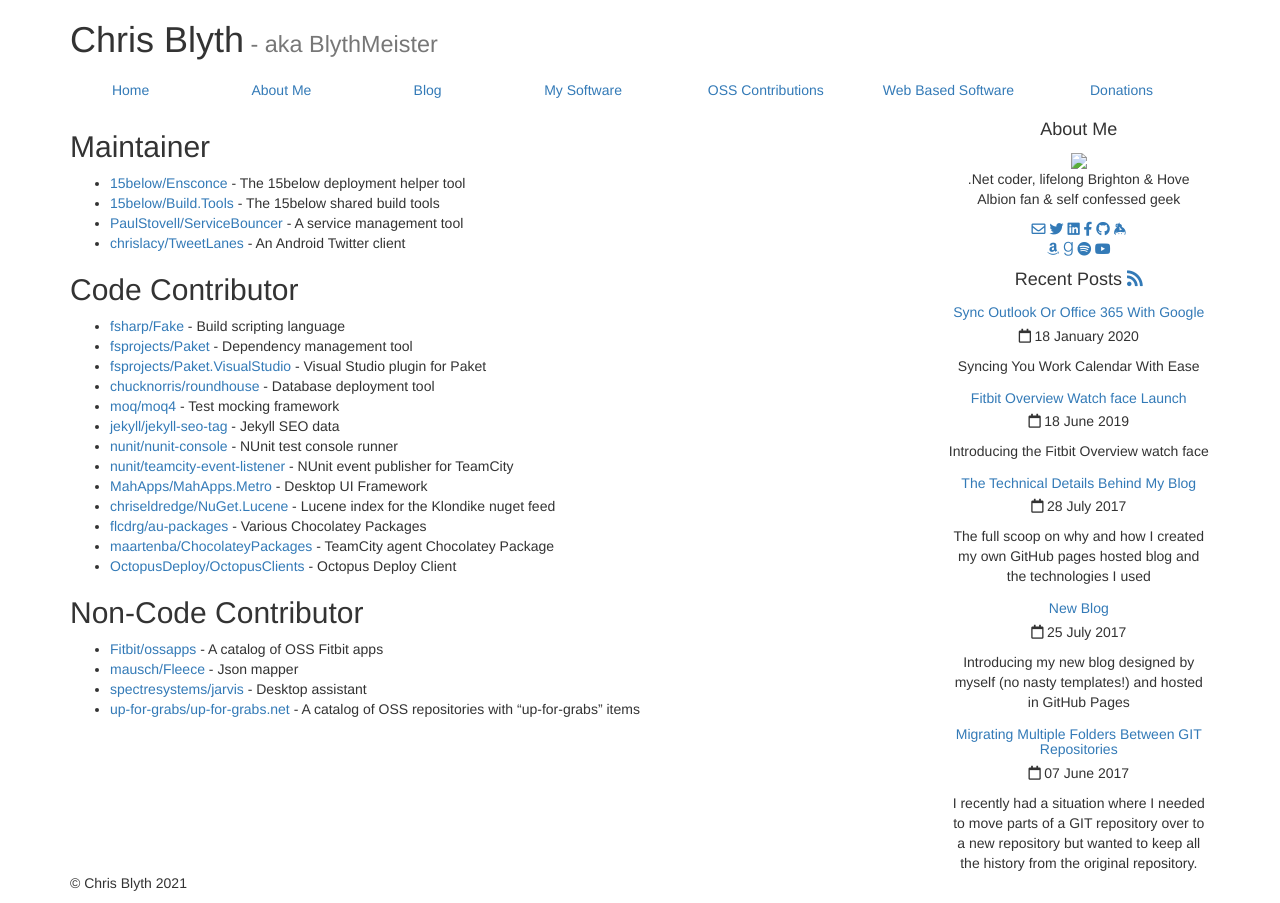
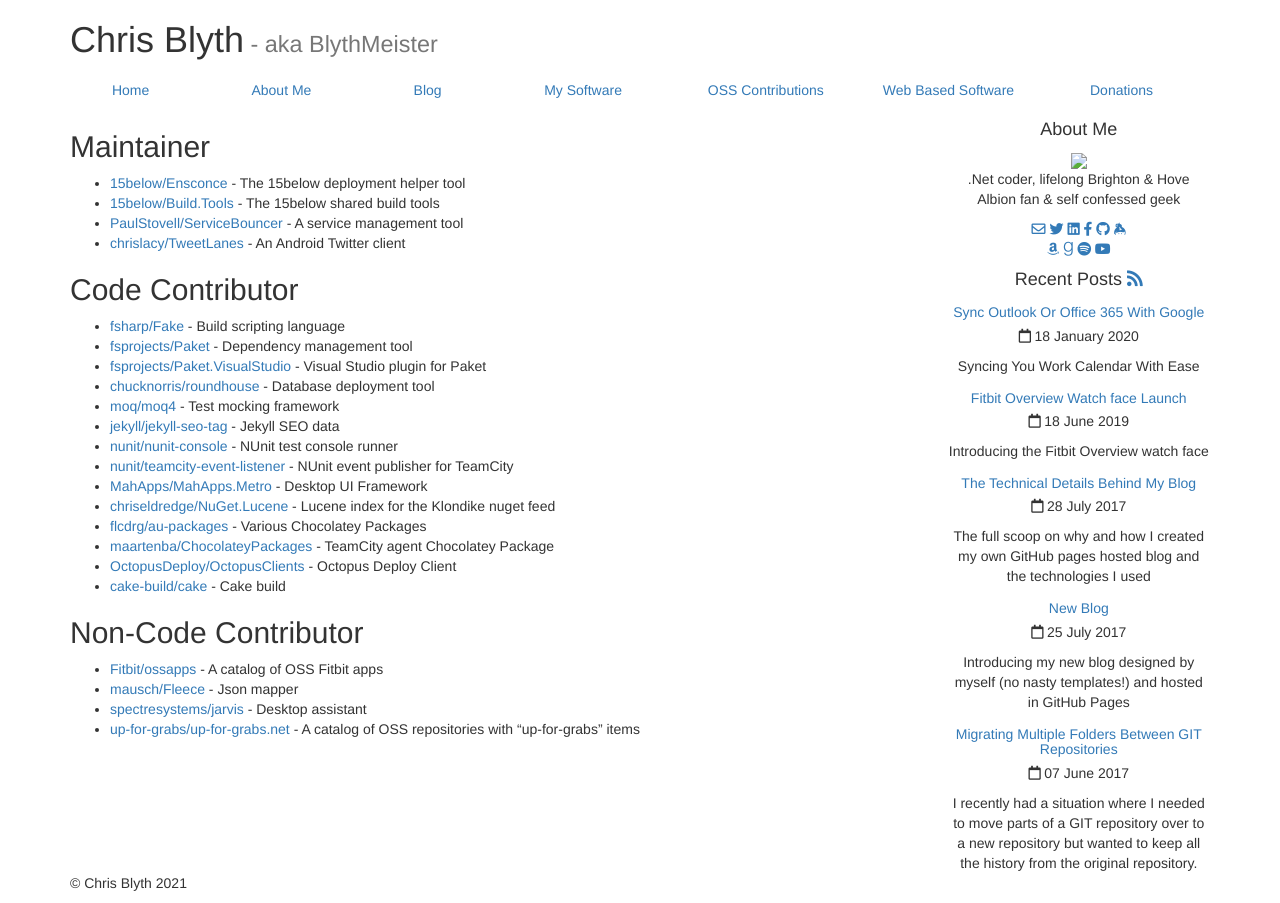
Before and after one commit to BlythMeister/blyth.me.uk, a Jekyll site: the page built from software/oss/index.md, in a window 1280 px wide. Built offline with Jekyll 4.4.1, drawn with Linux system fonts in a browser that asks for light colours; nearby versions of some CDN libraries.

Commit message:
Update index.md

```diff
--- a/software/oss/index.md
+++ b/software/oss/index.md
@@ -26,7 +26,7 @@
 * [maartenba/ChocolateyPackages](https://github.com/maartenba/ChocolateyPackages/commits?author=BlythMeister) - TeamCity agent Chocolatey Package
 <!-- Unmerged PR * [StefanScherer/choco-docker-cli](https://github.com/StefanScherer/choco-docker-cli/commits?author=BlythMeister) - Docker CLI Chocolatey Package -->
 * [OctopusDeploy/OctopusClients](https://github.com/OctopusDeploy/OctopusClients/commits?author=BlythMeister) - Octopus Deploy Client
-<!-- Unmerged PR * [cake-build/cake](https://github.com/cake-build/cake/commits?author=BlythMeister) - Cake build -->
+* [cake-build/cake](https://github.com/cake-build/cake/commits?author=BlythMeister) - Cake build
 
 ## Non-Code Contributor
 
```
